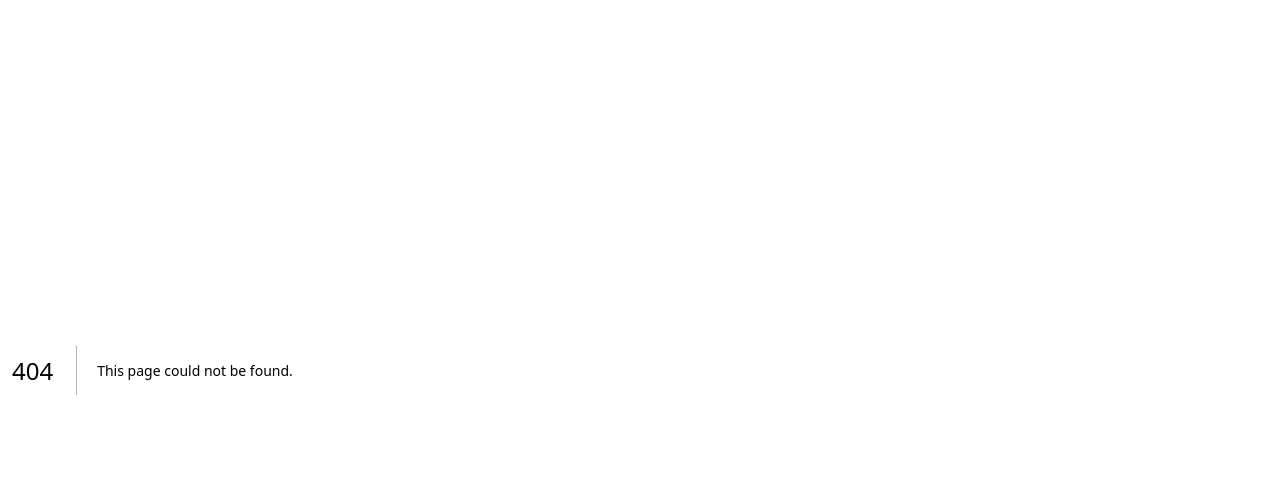
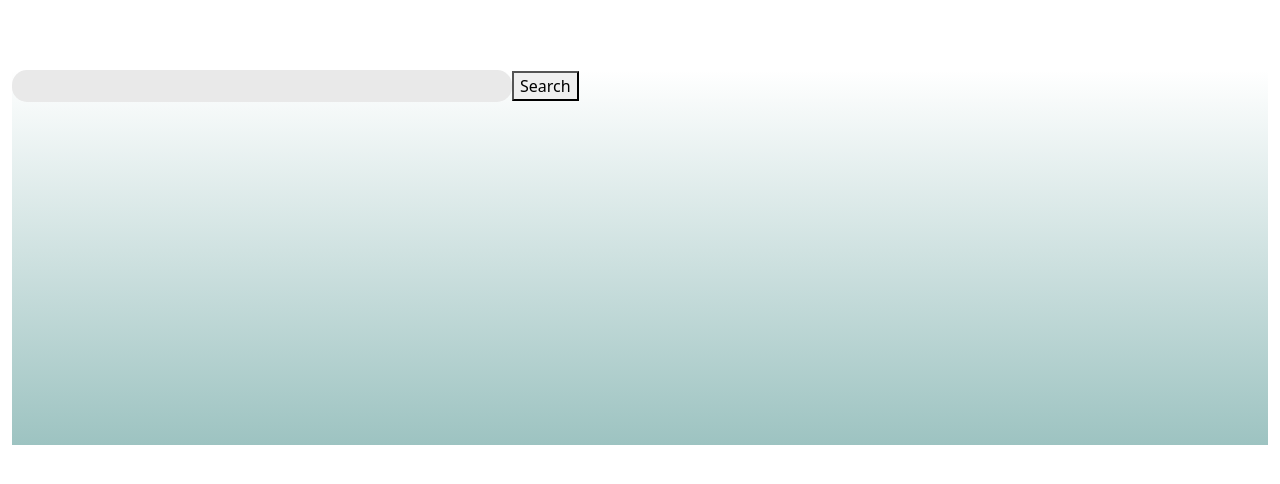
Before and after one commit to minsik99/nainReact, a Next.js app: page /companylist in a window 1280 px wide. Before the commit this address had no page. Shown: the part 302-786 px from the top of the page. Built offline with nearby package versions, Linux system fonts and the light colour scheme.

Commit message:
24_06_12 16:05 interviewcomponent 추가가 pages/interview index.jsx interviewComponent.jsx

```diff
--- /dev/null
+++ b/src/components/companylist/CompanylistComponent.jsx
@@ -0,0 +1,53 @@
+import axios from "axios";
+import React, { useRef, useEffect, useState } from 'react';
+import { useMutation } from "react-query";
+
+const CompanylistComponent = () => {
+    const [keyword, setKeyword] = useState('');
+    const searchOn = useRef(null);
+
+    const mutation = useMutation(newKeyword => {
+        return axios.post("http://127.0.0.1:8080/companylistsearch", { keyword: newKeyword });
+    });
+
+    const handleSubmit = (event) => {
+        event.preventDefault();
+        mutation.mutate(keyword);
+    };
+
+    return (
+        <div>
+            <form onSubmit={handleSubmit}>
+                <input
+                    type="text"
+                    value={keyword}
+                    onChange={(e) => setKeyword(e.target.value)}
+                    ref={searchOn}
+                />
+                <button type="submit">Search</button>
+            </form>
+
+            {mutation.isLoading && <p>Loading...</p>}
+            {mutation.isError && <p>Error occurred: {mutation.error.message}</p>}
+            {mutation.isSuccess && mutation.data && mutation.data.data && (
+                <div>
+                    <h3>Results:</h3>
+                    <ul>
+                        {mutation.data.data.map((article, index) => (
+                            <li key={index}>
+                                <h4>{article.title}</h4>
+                                <p>{article.link}</p>
+                                <p>{article.content}</p>
+                                <p>{article.source}</p>
+                                <p>{article.company}</p>
+                                <p>{article.time}</p>
+                            </li>
+                        ))}
+                    </ul>
+                </div>
+            )}
+        </div>
+    );
+};
+
+export default CompanylistComponent;
--- /dev/null
+++ b/src/pages/companylist/index.jsx
@@ -0,0 +1,13 @@
+import React, {useEffect, useState} from "react";
+import { observer } from "mobx-react";
+import CompanylistComponent from "../../components/companylist/CompanylistComponent";
+
+const companyComponent = observer(()=>{
+    return (
+        <div className="map_div">
+            <CompanylistComponent/>
+        </div>
+    )
+})
+
+export default companyComponent;
```
